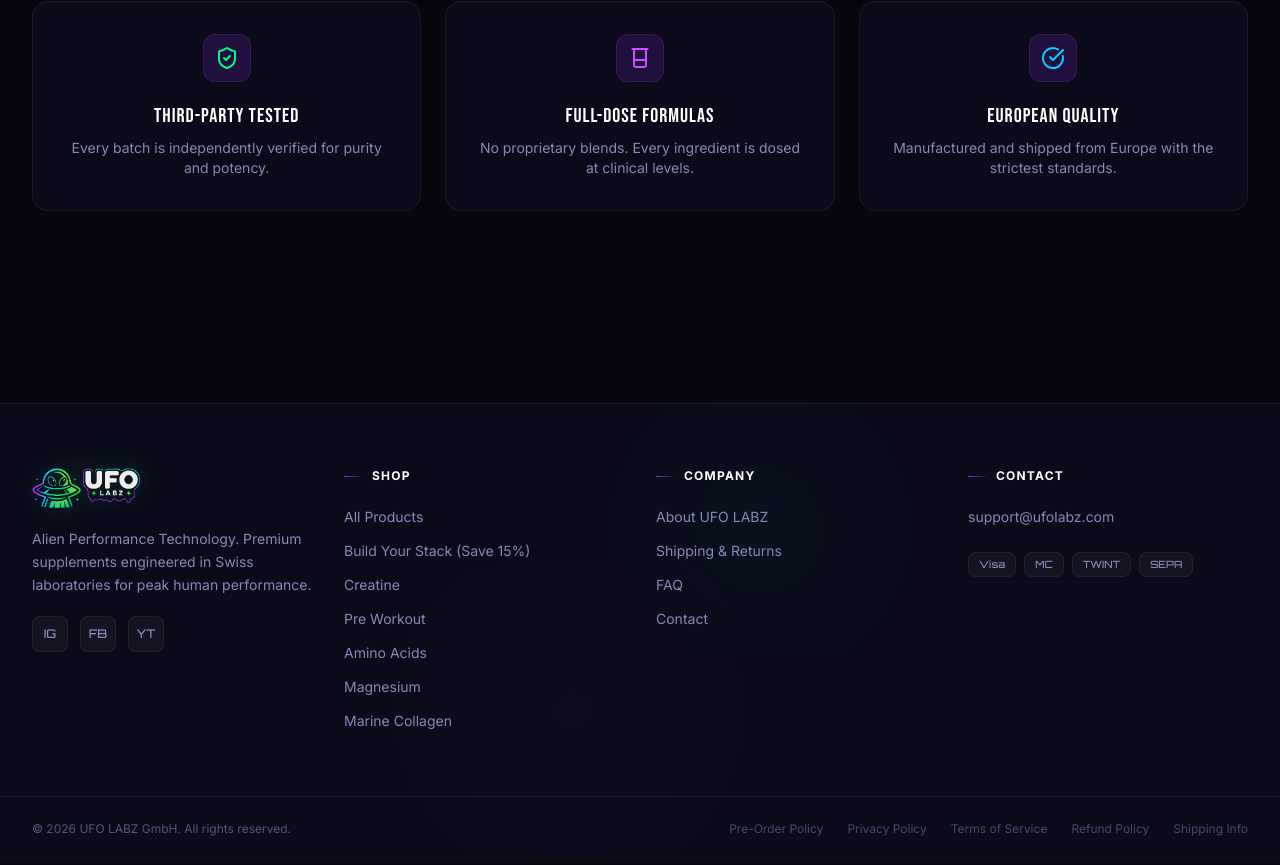
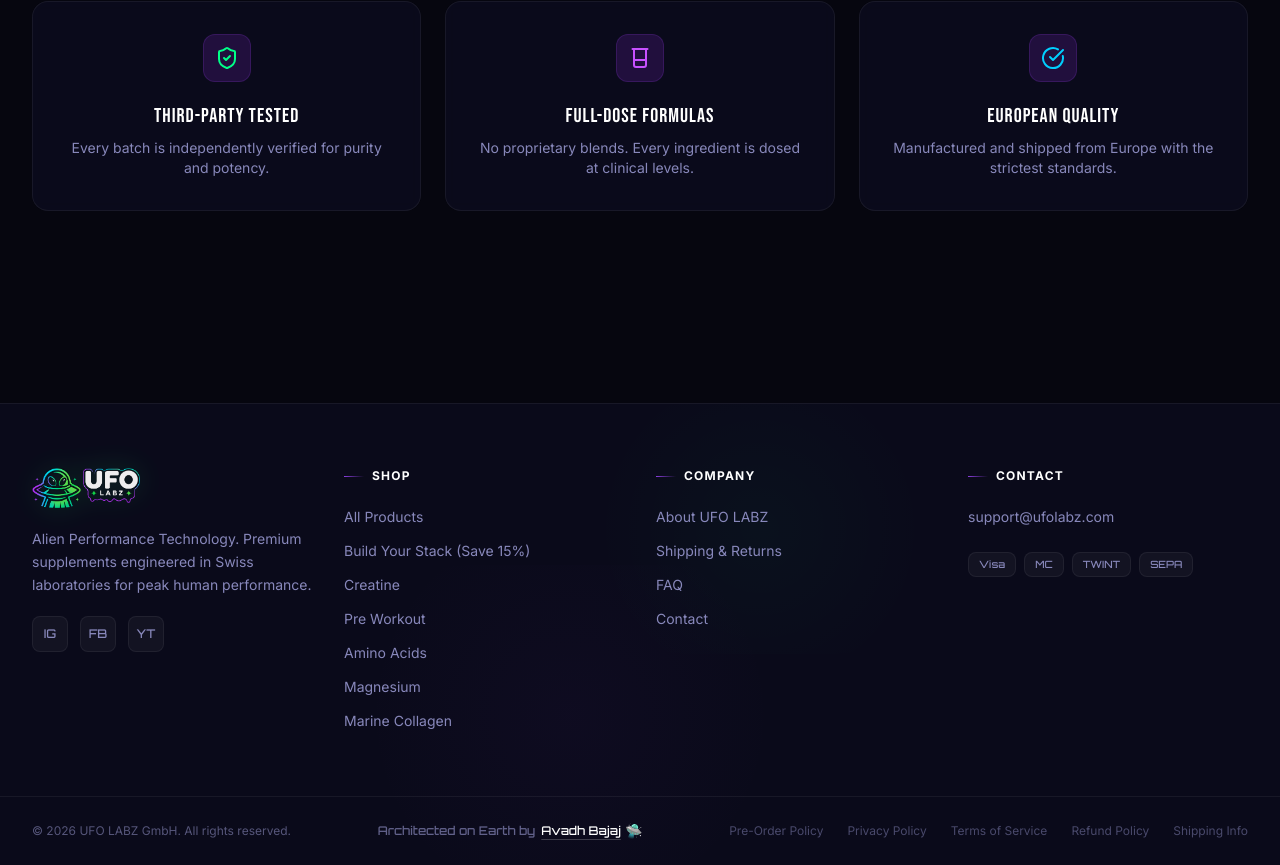
Before and after one commit to avadhbajaj07/UFO, a Next.js app: page / in a window 1280 px wide. Shown: the part 2832-3697 px from the top of the page. Built offline with nearby package versions, Linux system fonts and the light colour scheme; no server answers; the database is empty.

Commit message:
feat(footer): add creator credit with link to avadhbajaj.com

```diff
--- a/components/layout/Footer.tsx
+++ b/components/layout/Footer.tsx
@@ -148,11 +148,29 @@ export default function Footer() {
 
       {/* Bottom bar */}
       <div className="relative border-t border-white/[0.06]">
-        <div className="max-w-7xl mx-auto px-4 sm:px-6 lg:px-8 py-6 flex flex-col sm:flex-row items-center justify-between gap-4">
-          <p className="text-xs text-muted/60">
+        <div className="max-w-7xl mx-auto px-4 sm:px-6 lg:px-8 py-6 flex flex-col md:flex-row items-center justify-between gap-4 text-center md:text-left">
+          <p className="text-xs text-muted/60 order-1 md:order-none">
             © {new Date().getFullYear()} UFO LABZ GmbH. All rights reserved.
           </p>
-          <div className="flex items-center gap-6">
+
+          <p className="text-xs text-muted/70 flex items-center justify-center gap-1.5 font-mono order-2 md:order-none">
+            <span>Architected on Earth by</span>
+            <a
+              href="https://avadhbajaj.com"
+              target="_blank"
+              rel="noopener noreferrer"
+              className="text-white hover:text-alien-green font-medium transition-all duration-200 inline-flex items-center gap-1 group hover:drop-shadow-[0_0_8px_rgba(31,255,107,0.6)]"
+            >
+              <span className="underline decoration-white/20 group-hover:decoration-alien-green underline-offset-4">
+                Avadh Bajaj
+              </span>
+              <span className="text-sm transition-transform duration-200 group-hover:-translate-y-0.5 group-hover:translate-x-0.5 inline-block">
+                🛸
+              </span>
+            </a>
+          </p>
+
+          <div className="flex items-center gap-6 flex-wrap justify-center order-3 md:order-none">
             {legalLinks.map((link) => (
               <Link
                 key={link.href}
```
